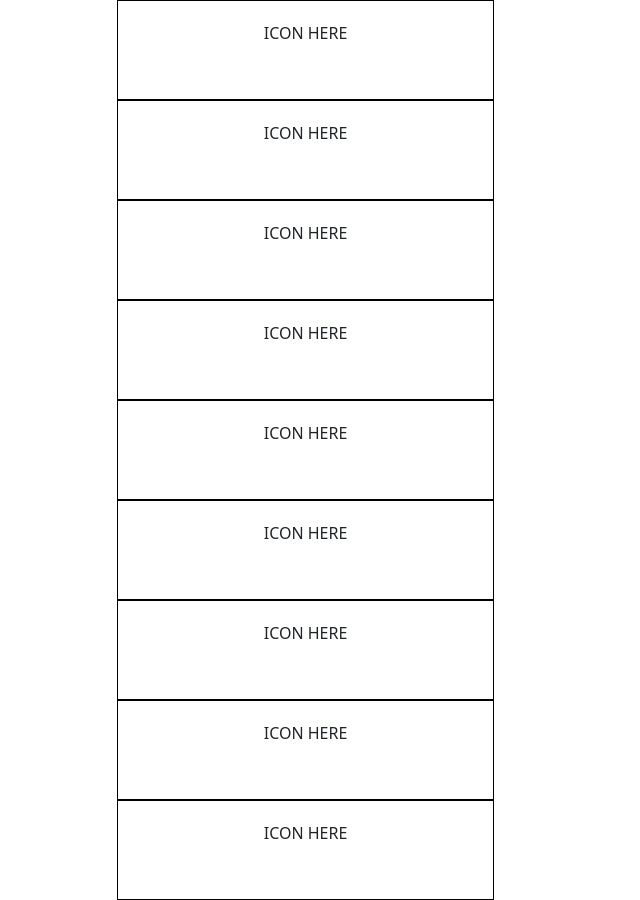
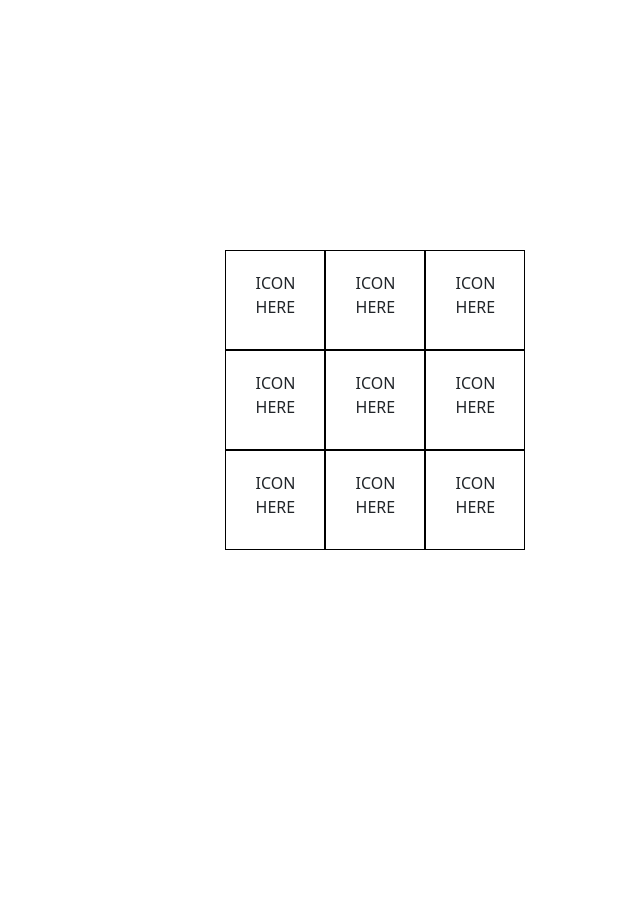
Before and after one commit to kelmrobert/TicTacToe, a Vue app: page / in a window 1280 px wide. Shown: the whole page, without its empty margins (146-786 px from the left). After the commit the page ends 800 px from the top, so only its background shows below. Built offline with nearby package versions, Linux system fonts and the light colour scheme.

Commit message:
Add grid cells to grid

```diff
--- a/src/components/Grid.vue
+++ b/src/components/Grid.vue
@@ -5,24 +5,29 @@ import GridCell from "@/components/GridCell.vue";
 
 <template>
   <div class="container">
-    <div class="row">
-      <GridCell/>
-      <GridCell/>
-      <GridCell/>
-    </div>
-    <div class="row">
-      <GridCell/>
-      <GridCell/>
-      <GridCell/>
-    </div>
-    <div class="row">
-      <GridCell/>
-      <GridCell/>
-      <GridCell/>
+    <div class="row justify-content-center">
+      <div class="col-4">
+        <div class="grid-container">
+          <GridCell/>
+          <GridCell/>
+          <GridCell/>
+          <GridCell/>
+          <GridCell/>
+          <GridCell/>
+          <GridCell/>
+          <GridCell/>
+          <GridCell/>
+        </div>
+      </div>
     </div>
   </div>
 </template>
 
 <style scoped>
 
+.grid-container {
+  display: inline-grid;
+  grid-template-columns: auto auto auto;
+  padding: 40px;
+}
 </style>
```
